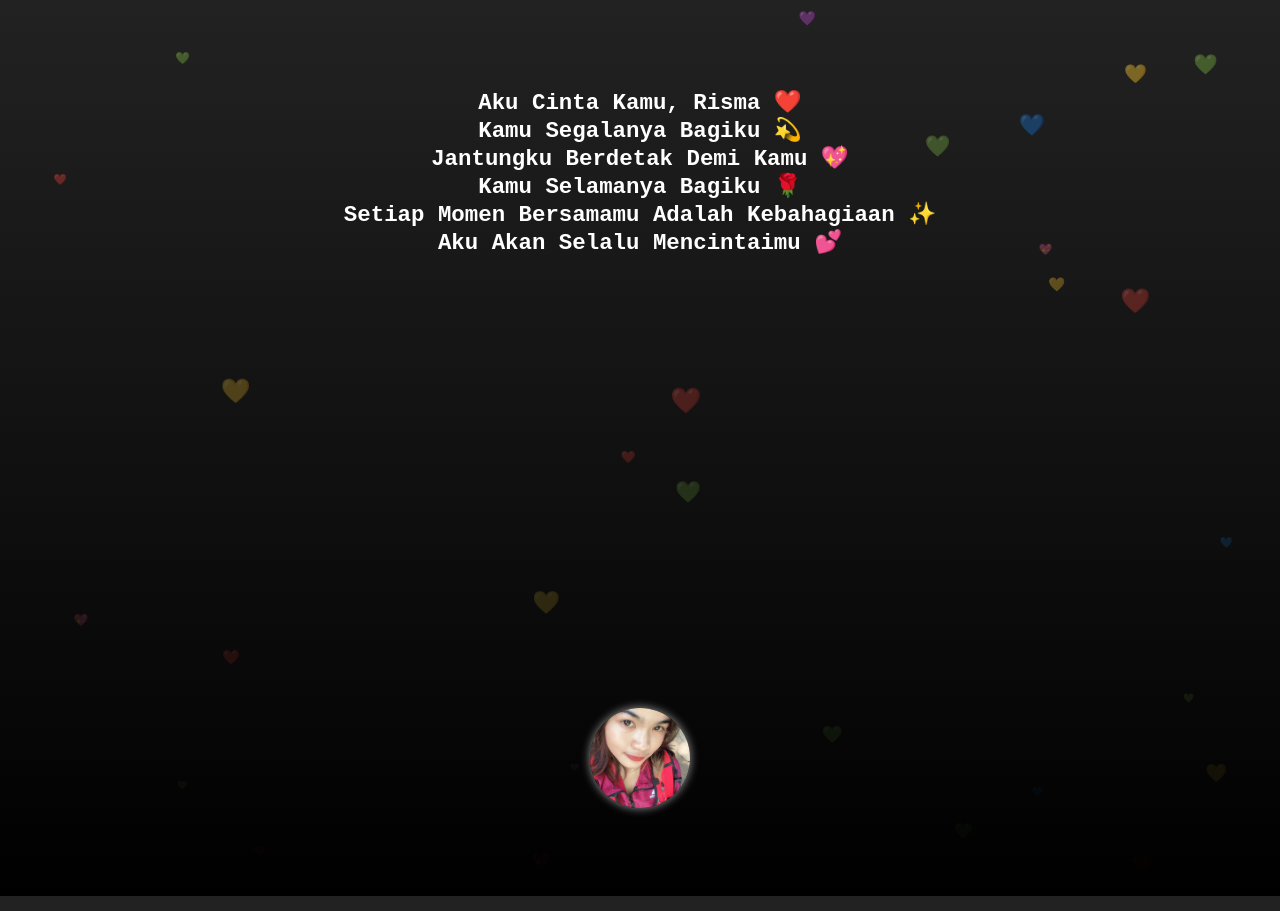
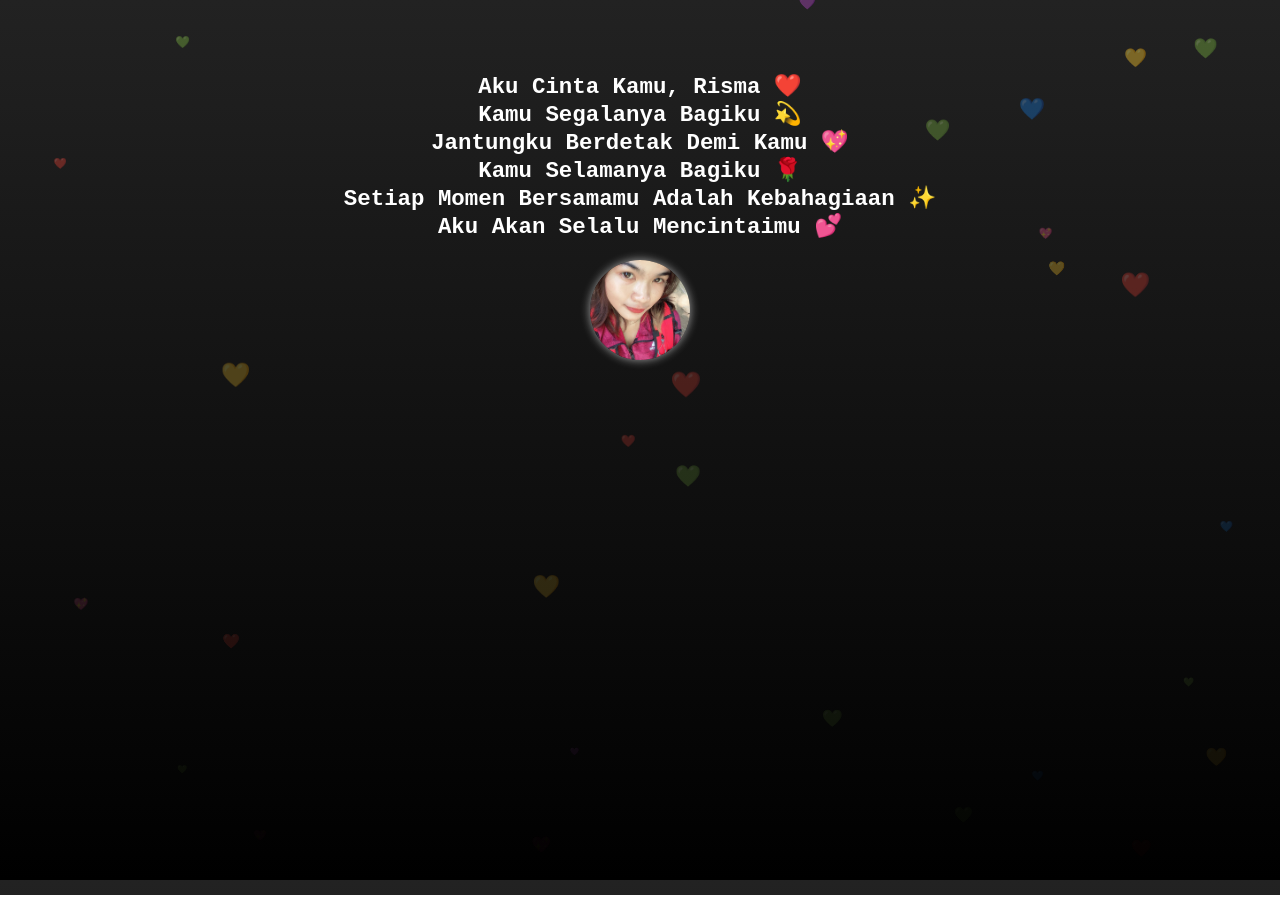
Before and after one commit to Davidwiajaya04/Gabutcok, a plain HTML site: page index.html in a window 1280 px wide. Drawn offline with Linux system fonts and the light colour scheme.

Commit message:
Update index.html

```diff
--- a/index.html
+++ b/index.html
@@ -16,13 +16,14 @@
             font-family: 'Courier New', Courier, monospace;
             overflow: hidden;
             position: relative;
-            padding-top: 10vh;
+            padding-top: 8vh;
             text-align: center;
         }
         .container {
             position: relative;
             z-index: 2;
             width: 90%;
+            margin-bottom: 20px;
         }
         .text {
             font-size: 1.4em;
@@ -66,8 +67,7 @@
             }
         }
         .photo-container {
-            position: absolute;
-            bottom: 80px;
+            position: relative;
             width: 100px;
             height: 100px;
             border-radius: 50%;
@@ -82,11 +82,9 @@
         }
         @keyframes photoAppear {
             from {
-                bottom: -200px;
                 opacity: 0;
             }
             to {
-                bottom: 80px;
                 opacity: 1;
             }
         }
@@ -103,7 +101,6 @@
             .photo-container {
                 width: 90px;
                 height: 90px;
-                bottom: 70px;
             }
             .heart {
                 font-size: 0.8em;
```
